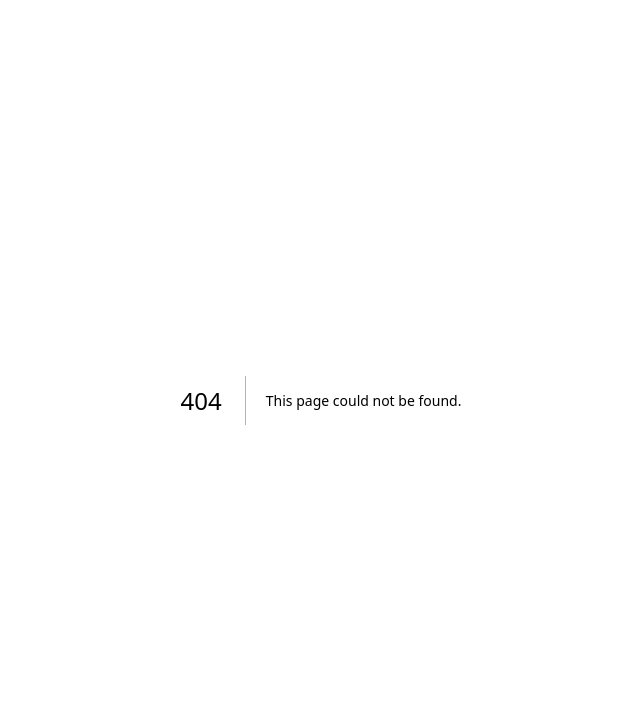
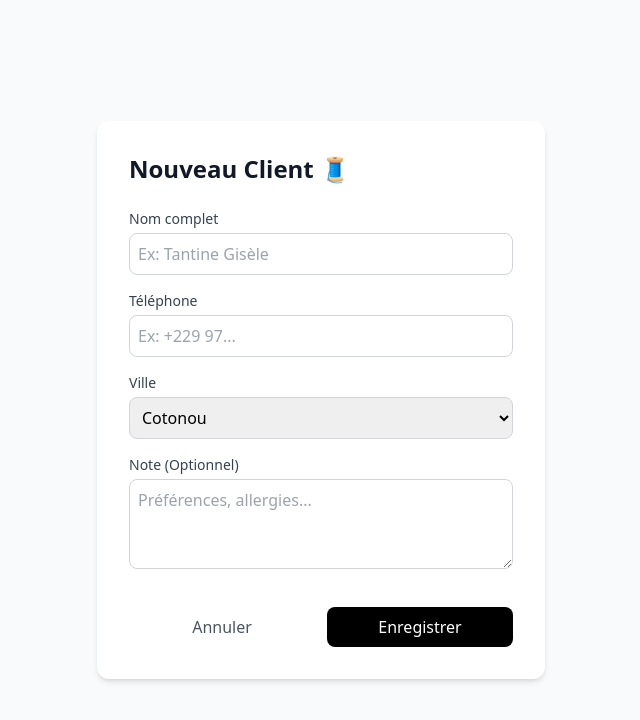
Before and after one commit to heritagevodun-del/couture-os, a Next.js app: page /clients/new in a window 1280 px wide. Before the commit this address had no page. Shown: the top 720 px of the page, without its empty margins (319-959 px from the left). Built offline with nearby package versions, Linux system fonts and the light colour scheme.

Commit message:
feat: Activation du bouton Nouveau Client

```diff
--- /dev/null
+++ b/app/clients/new/page.tsx
@@ -0,0 +1,170 @@
+"use client";
+
+import { useState } from "react";
+import { supabase } from "../../lib/supabase"; // On remonte de 2 dossiers pour trouver la lib
+import { useRouter } from "next/navigation";
+import Link from "next/link";
+
+export default function NewClient() {
+  const router = useRouter(); // Pour rediriger l'utilisateur après l'enregistrement
+  const [loading, setLoading] = useState(false);
+
+  // Les données du formulaire
+  const [formData, setFormData] = useState({
+    full_name: "",
+    phone: "",
+    city: "Cotonou", // Valeur par défaut
+    notes: "",
+  });
+
+  // Fonction qui gère les changements dans les champs
+  const handleChange = (
+    e: React.ChangeEvent<
+      HTMLInputElement | HTMLTextAreaElement | HTMLSelectElement
+    >
+  ) => {
+    setFormData({
+      ...formData,
+      [e.target.name]: e.target.value,
+    });
+  };
+
+  // Fonction qui envoie les données à Supabase quand on clique sur "Enregistrer"
+  const handleSubmit = async (e: React.FormEvent) => {
+    e.preventDefault(); // Empêche la page de se recharger
+    setLoading(true);
+
+    const { error } = await supabase.from("clients").insert([
+      {
+        full_name: formData.full_name,
+        phone: formData.phone,
+        city: formData.city,
+        notes: formData.notes,
+      },
+    ]);
+
+    if (error) {
+      // Note: Dans une string JavaScript classique ("..."), on peut utiliser l'apostrophe normale.
+      alert("Erreur lors de l'enregistrement !");
+      console.error(error);
+      setLoading(false);
+    } else {
+      // Si c'est bon, on retourne à l'accueil
+      router.push("/");
+      router.refresh(); // Rafraîchit les données de l'accueil
+    }
+  };
+
+  return (
+    <div className="min-h-screen bg-gray-50 flex flex-col items-center justify-center p-4">
+      <div className="w-full max-w-md bg-white rounded-xl shadow-md p-8">
+        <h1 className="text-2xl font-bold text-gray-900 mb-6">
+          Nouveau Client 🧵
+        </h1>
+
+        <form onSubmit={handleSubmit} className="space-y-4">
+          {/* Nom Complet */}
+          <div>
+            {/* CORRECTION: Ajout de htmlFor et id pour lier le label à l'input */}
+            <label
+              htmlFor="full_name"
+              className="block text-sm font-medium text-gray-700 mb-1"
+            >
+              Nom complet
+            </label>
+            <input
+              id="full_name"
+              type="text"
+              name="full_name"
+              required
+              className="w-full p-2 border border-gray-300 rounded-lg focus:ring-2 focus:ring-blue-500 outline-none"
+              placeholder="Ex: Tantine Gisèle"
+              value={formData.full_name}
+              onChange={handleChange}
+            />
+          </div>
+
+          {/* Téléphone */}
+          <div>
+            <label
+              htmlFor="phone"
+              className="block text-sm font-medium text-gray-700 mb-1"
+            >
+              Téléphone
+            </label>
+            <input
+              id="phone"
+              type="text"
+              name="phone"
+              className="w-full p-2 border border-gray-300 rounded-lg focus:ring-2 focus:ring-blue-500 outline-none"
+              placeholder="Ex: +229 97..."
+              value={formData.phone}
+              onChange={handleChange}
+            />
+          </div>
+
+          {/* Ville */}
+          <div>
+            {/* C'est ici qu'était l'erreur : le select avait besoin d'un id */}
+            <label
+              htmlFor="city"
+              className="block text-sm font-medium text-gray-700 mb-1"
+            >
+              Ville
+            </label>
+            <select
+              id="city"
+              name="city"
+              className="w-full p-2 border border-gray-300 rounded-lg focus:ring-2 focus:ring-blue-500 outline-none"
+              value={formData.city}
+              onChange={handleChange}
+            >
+              <option value="Cotonou">Cotonou</option>
+              <option value="Porto-Novo">Porto-Novo</option>
+              <option value="Parakou">Parakou</option>
+              <option value="Abomey">Abomey</option>
+              <option value="Paris">Paris</option>
+              <option value="Autre">Autre</option>
+            </select>
+          </div>
+
+          {/* Notes */}
+          <div>
+            <label
+              htmlFor="notes"
+              className="block text-sm font-medium text-gray-700 mb-1"
+            >
+              Note (Optionnel)
+            </label>
+            <textarea
+              id="notes"
+              name="notes"
+              rows={3}
+              className="w-full p-2 border border-gray-300 rounded-lg focus:ring-2 focus:ring-blue-500 outline-none"
+              placeholder="Préférences, allergies..."
+              value={formData.notes}
+              onChange={handleChange}
+            />
+          </div>
+
+          {/* Boutons d'action */}
+          <div className="flex gap-3 pt-4">
+            <Link
+              href="/"
+              className="w-1/2 text-center py-2 text-gray-600 font-medium hover:bg-gray-100 rounded-lg transition"
+            >
+              Annuler
+            </Link>
+            <button
+              type="submit"
+              disabled={loading}
+              className="w-1/2 py-2 bg-black text-white font-medium rounded-lg hover:bg-gray-800 transition disabled:opacity-50"
+            >
+              {loading ? "Ajout..." : "Enregistrer"}
+            </button>
+          </div>
+        </form>
+      </div>
+    </div>
+  );
+}
--- a/app/page.tsx
+++ b/app/page.tsx
@@ -1,9 +1,10 @@
-"use client"; // Indique que cette page fonctionne sur le navigateur (pour pouvoir cliquer, charger, etc.)
+"use client";
 
 import { useEffect, useState } from "react";
 import { supabase } from "./lib/supabase";
+import Link from "next/link"; // J'ai ajouté l'import pour la navigation
 
-// On définit à quoi ressemble un Client (pour aider l'ordinateur à comprendre)
+// Définition du type Client
 type Client = {
   id: string;
   full_name: string;
@@ -12,19 +13,16 @@ type Client = {
 };
 
 export default function Home() {
-  // 1. L'état : C'est la mémoire de la page. Au début, la liste est vide [].
   const [clients, setClients] = useState<Client[]>([]);
 
-  // 2. L'effet : Ce code se lance une seule fois quand la page s'ouvre.
+  // Chargement des données au démarrage
   useEffect(() => {
     const fetchClients = async () => {
-      // On demande à Supabase : "Donne-moi tout (*) depuis la table 'clients'"
       const { data, error } = await supabase.from("clients").select("*");
 
       if (error) {
         console.error("Erreur lors du chargement :", error);
       } else {
-        // Si ça marche, on met les données dans la mémoire de la page
         setClients(data || []);
       }
     };
@@ -32,7 +30,6 @@ export default function Home() {
     fetchClients();
   }, []);
 
-  // 3. L'affichage : Ce que voit l'utilisateur
   return (
     <main className="min-h-screen bg-gray-50 p-8">
       <div className="max-w-4xl mx-auto">
@@ -41,14 +38,17 @@ export default function Home() {
           <h1 className="text-3xl font-bold text-gray-900">
             Atelier CoutureOS 🧵
           </h1>
-          <button className="bg-black text-white px-4 py-2 rounded-lg hover:bg-gray-800 transition">
+          {/* LE CHANGEMENT EST ICI : Le bouton est devenu un vrai lien */}
+          <Link
+            href="/clients/new"
+            className="bg-black text-white px-4 py-2 rounded-lg hover:bg-gray-800 transition"
+          >
             + Nouveau Client
-          </button>
+          </Link>
         </div>
 
         {/* Grille des clients */}
         <div className="grid grid-cols-1 md:grid-cols-2 lg:grid-cols-3 gap-6">
-          {/* On fait une boucle : Pour chaque client, on dessine une carte */}
           {clients.map((client) => (
             <div
               key={client.id}
@@ -56,7 +56,7 @@ export default function Home() {
             >
               <div className="flex items-start justify-between">
                 <div className="h-10 w-10 rounded-full bg-blue-100 flex items-center justify-center text-blue-600 font-bold">
-                  {client.full_name.charAt(0)} {/* Première lettre du nom */}
+                  {client.full_name.charAt(0)}
                 </div>
                 <span className="text-xs font-medium text-gray-400 bg-gray-50 px-2 py-1 rounded-full">
                   {client.city}
@@ -79,7 +79,7 @@ export default function Home() {
             </div>
           ))}
 
-          {/* Si la liste est vide, on affiche un message */}
+          {/* Message si vide */}
           {clients.length === 0 && (
             <p className="col-span-3 text-center text-gray-400 py-10">
               Chargement des clients...
```
